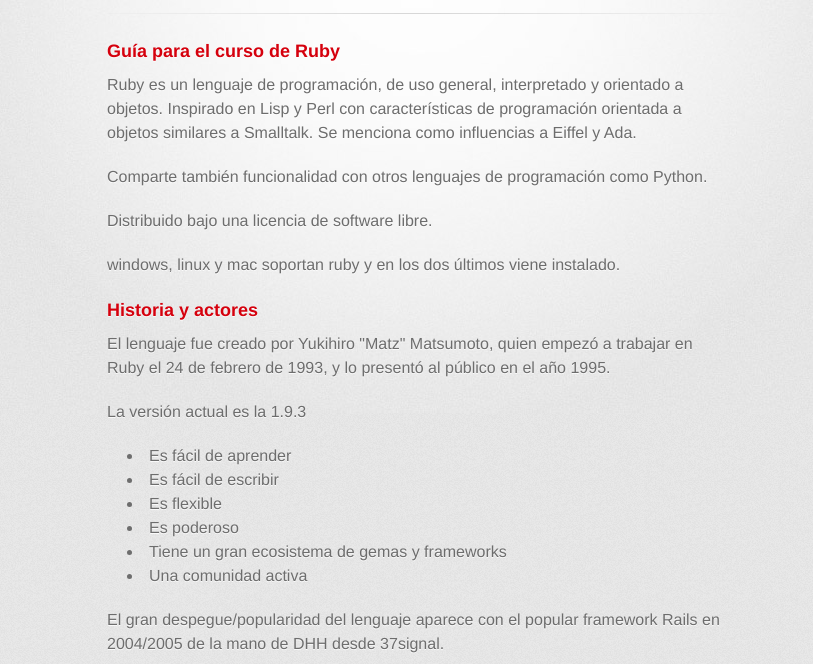
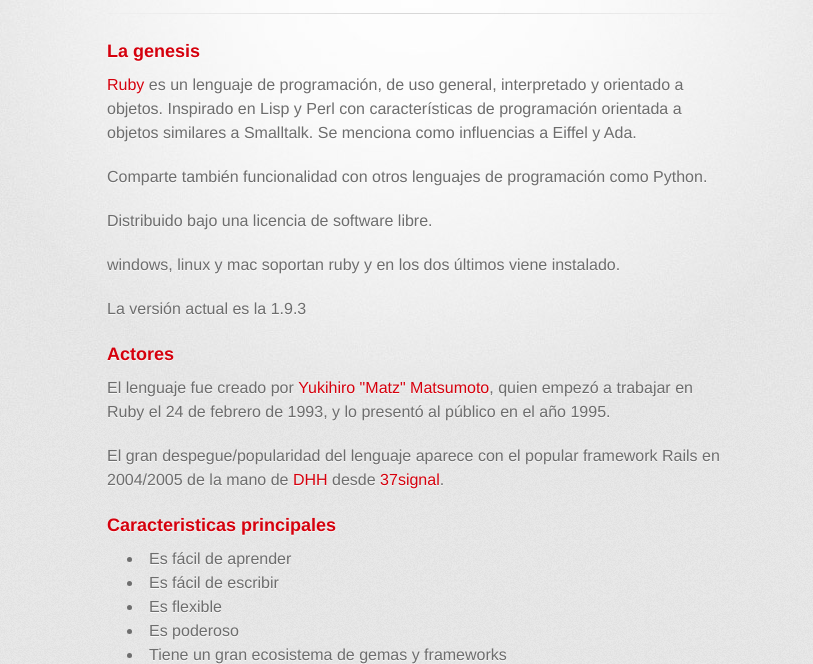
Before and after one commit to apslab/curso-ruby, a plain HTML site: page history.html in a window 1280 px wide. Shown: the part 160-824 px from the top of the page, without its empty margins (223-1036 px from the left). Drawn offline with Linux system fonts and the light colour scheme; a web font is replaced by a local one.

Commit message:
agrego links a la pagina de historia

```diff
--- a/history.html
+++ b/history.html
@@ -34,11 +34,11 @@
             <a name="welcome-to-github-pages" class="anchor" href="#welcome-to-github-pages">
               <span class="octicon octicon-link"></span>
             </a>
-            Guía para el curso de Ruby
+            La genesis
           </h3>
 
           <p>
-          Ruby es un lenguaje de programación, de uso general, interpretado y orientado a objetos. Inspirado en Lisp y Perl con características de programación orientada a objetos similares a Smalltalk. Se menciona como influencias a Eiffel y Ada.
+          <a href="http://www.ruby-lang.org/es/">Ruby</a> es un lenguaje de programación, de uso general, interpretado y orientado a objetos. Inspirado en Lisp y Perl con características de programación orientada a objetos similares a Smalltalk. Se menciona como influencias a Eiffel y Ada.
           </p>
           <p>Comparte también funcionalidad con otros lenguajes de programación como Python.</p>
 
@@ -46,25 +46,23 @@
 
           <p>windows, linux y mac soportan ruby y en los dos últimos viene instalado.</p>
 
-
-          <h3>Historia y actores</h3>
-
-          <p>El lenguaje fue creado por Yukihiro "Matz" Matsumoto, quien empezó a trabajar en Ruby el 24 de febrero de 1993, y lo presentó al público en el año 1995.</p>
-
           <p>La versión actual es la 1.9.3</p>
 
+          <h3>Actores</h3>
+
+          <p>El lenguaje fue creado por <a href="http://en.wikipedia.org/wiki/Yukihiro_Matsumoto">Yukihiro "Matz" Matsumoto</a>, quien empezó a trabajar en Ruby el 24 de febrero de 1993, y lo presentó al público en el año 1995.</p>
+
+          <p>El gran despegue/popularidad del lenguaje aparece con el popular framework Rails en 2004/2005 de la mano de <a href="http://david.heinemeierhansson.com/">DHH</a> desde <a href="http://37signals.com/">37signal</a>.</p>
+
+          <h3>Caracteristicas principales</h3>
           <ul>
             <li>Es fácil de aprender</li>
             <li>Es fácil de escribir</li>
             <li>Es flexible</li>
             <li>Es poderoso</li>
             <li>Tiene un gran ecosistema de gemas y frameworks</li>
-            <li>Una comunidad activa</li>
+            <li>Una comunidad activa. Programación y social.</li>
           </ul>
-
-          <p>El gran despegue/popularidad del lenguaje aparece con el popular framework Rails en 2004/2005 de la mano de DHH desde 37signal.</p>
-
-          <p>Una comunidad con mucha actividad. Programación y social.</p>
         <hr>
 
         <section id="downloads" class="clearfix">
```
